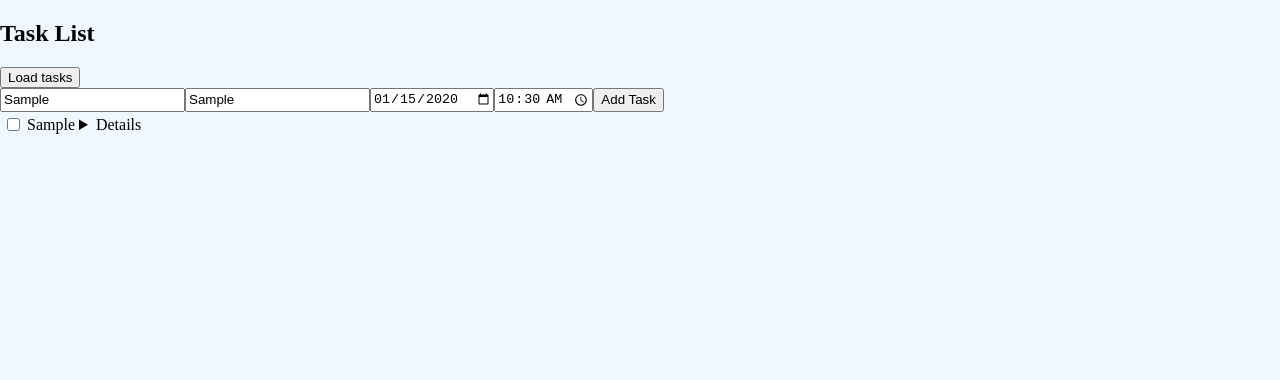
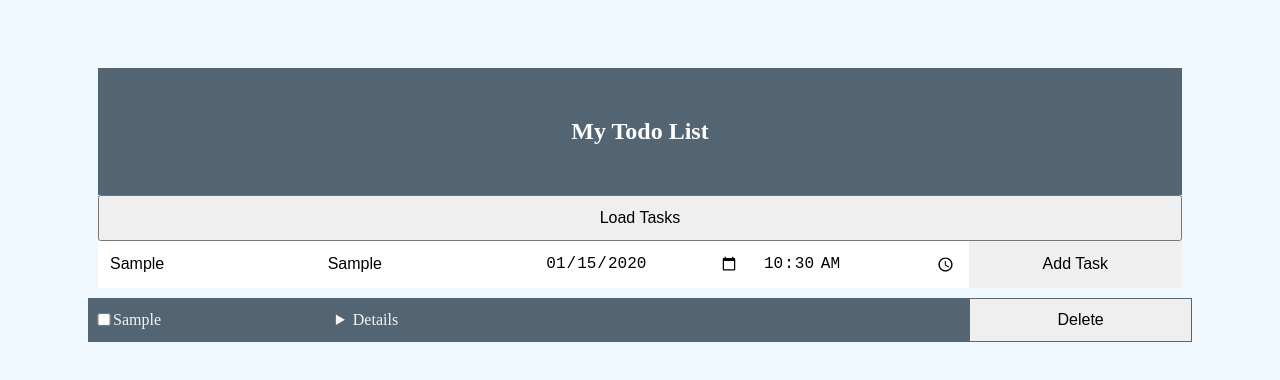
Before and after one commit to lokwani-d/neu-mis-info6150-fall-2020-assignment-6-lokwani-d, a website: page index.html in a window 1280 px wide. Both pictures are taken after typing "Sample", "Sample", "2020-01-15", "10:30" into the empty fields and a click on the button "Add Task". Drawn offline with nearby package versions, Linux system fonts and the light colour scheme; files that its build step writes are made by us from their sources.

Commit message:
adding final logic to the JS and styling in layout

```diff
--- a/index.html
+++ b/index.html
@@ -1,36 +1,37 @@
 <!DOCTYPE html>
 <html>
+
 <head>
     <title>My To-Do App</title>
     <meta charset="UTF-8" content="html">
     <link href="./dist/main.css" rel="stylesheet">
 </head>
+
 <body>
     <div class="tasksToolbar" id="tasksToolbar">
         <div class="tasksToolbar-title" id="tasksToolbar-title">
-                <h2 class="listTitle"><span>Task List</span></h2>
+            <h2 class="listTitle"><span>My Todo List</span></h2>
         </div>
+
+        <div class="baseAdd loadTask">
+            <button id="loadButton" class="loadButton" type="button" aria-label="Load Tasks">Load Tasks </button>
+        </div>
+
         <div class="flexBoxFix">
-                <div class="baseAdd loadTask">
-                    <button id="loadButton"  class="loadButton" type="button" aria-label="Load Tasks">Load tasks
-                    </button>
-                </div>
-                <div class="baseAdd addTask">
+            <div class="baseAdd addTask" id="form">
                 <input type="text" id="inputTitle" placeholder="Title...">
                 <input type="text" id="inputDescription" placeholder="Description...">
                 <input type="date" id="inputDate" placeholder="Due Date...">
                 <input type="time" id="inputTime" placeholder="Due Time...">
-                    <input type="button" id="addBtn" value="Add Task" >
-                    <!-- <button id="addButton" class="baseAddButton" type="button" aria-label="Add a task">Add a task -->
-                    <!-- </button> -->
+                <input type="button" id="addBtn" class="baseAddButton" value="Add Task">
             </div>
         </div>
 
+    </div>
     <div class="list" id="list-container">
-
     </div>
     <script src="./js/toDoScript.js"></script>
 
-        </div>
 </body>
+
 </html>
--- a/js/toDoScript.js
+++ b/js/toDoScript.js
@@ -1,49 +1,48 @@
 const contentsPath = "./../data/list.json";
 
 const container = document.getElementById("list-container");
-const table = document.createElement('table');
-const myList = document.createElement("ul");
+const table = document.createElement("table");
 const addButton = document.getElementById("addBtn");
 const loadButton = document.getElementById("loadButton");
+
 let className, contents, viewButton, dataElementTag;
-let alreadyLoaded = false;
+let alreadyLoaded, oddRow = false;
 
-addButton.addEventListener('click', () => {
+addButton.addEventListener("click", () => {
   const checkbox = document.createElement("input");
   checkbox.type = "checkbox";
-    const summary = document.createElement('summary');
-    const details =  document.createElement('details');
-    summary.innerHTML = document.getElementById('inputTitle').value;
-    details.append("Description: ", document.getElementById('inputDescription').value, document.createElement('br'));
-    details.append("Due Date: ", document.getElementById('inputDate').value, document.createElement('br'));
-    details.append("Due Time: ", document.getElementById('inputTime').value);
+  checkbox.id="check";
+  const summary = document.createElement("summary");
+  const details = document.createElement("details");
+  summary.innerHTML = document.getElementById("inputTitle").value;
+  if(summary.innerHTML === null | summary.innerHTML === ""){
+    // alert("Title can't be empty");
+    return;
+  }
+
+  details.append(
+    "Description: ",
+    document.getElementById("inputDescription").value,
+    document.createElement("br")
+  );
+  details.append(
+    "Due Date: ",
+    document.getElementById("inputDate").value,
+    document.createElement("br")
+  );
+  details.append("Due Time: ", document.getElementById("inputTime").value);
 
   this.createRow(checkbox, summary, details);
-
-    // const table=document.createElement("table");
-    // const tr = document.createElement('tr');
-    // const td1 = document.createElement('td');
-    // const td2 = document.createElement('td');
-    // const td3 = document.createElement('td');
-
-
-    // td1.appendChild(checkbox);
-    // td2.appendChild(summary);
-    // td3.appendChild(details);
-    // tr.appendChild(td1);
-    // tr.appendChild(td2);
-    // tr.appendChild(td3);
-    // container.appendChild(tr);
-
 });
 
-loadButton.addEventListener('click', (evt) => {
-    if(alreadyLoaded){
+loadButton.addEventListener("click", (evt) => {
+  if (alreadyLoaded) {
+    alert("Tasks already loaded or empty");
     return;
   }
   const xhr = new XMLHttpRequest();
-    xhr.open('GET', contentsPath);
-    xhr.addEventListener('load', (evt) =>{
+  xhr.open("GET", contentsPath);
+  xhr.addEventListener("load", (evt) => {
     contents = JSON.parse(evt.target.responseText);
     populate(contents);
     alreadyLoaded = !alreadyLoaded;
@@ -51,118 +50,73 @@ loadButton.addEventListener('click', (evt) => {
   xhr.send();
 });
 
-
 const populate = (contents) => {
-    contents.forEach(todoItem => {
+  contents.forEach((todoItem) => {
     const checkbox = document.createElement("input");
     checkbox.type = "checkbox";
+    checkbox.id="check";
 
-        const details =  document.createElement('details');
-        const summary = document.createElement('summary');
+    const details = document.createElement("details");
+    const summary = document.createElement("summary");
 
-        // const description = document.createElement('p');
-        // const date = document.createElement('p');
-        // const time = document.createElement('p');
-        summary.innerHTML= todoItem.title;
-        // description.innerHTML = todoItem.description;
-        // date.innerHTML = todoItem.date;
-        // time.innerHTML = todoItem.time;
+    summary.innerHTML = todoItem.title;
 
-        // details.appendChild(summary);
-        details.append("Description: ", todoItem.description, document.createElement('br'));
-        details.append("Due Date: ", todoItem.date, document.createElement('br'));
+    details.append(
+      "Description: ",
+      todoItem.description,
+      document.createElement("br")
+    );
+    details.append("Due Date: ", todoItem.date, document.createElement("br"));
     details.append("Due Time: ", todoItem.time);
 
     this.createRow(checkbox, summary, details);
+  });
+};
 
-        // const table=document.createElement("table");
-        // const tr = document.createElement('tr');
-        // const td1 = document.createElement('td');
-        // const td2 = document.createElement('td');
-        // const td3 = document.createElement('td');
+function createRow(checkbox, summary, details) {
+  const tr = document.createElement("tr");
+  if(oddRow){
+      tr.classList.add('oddRow');
+  }
+  else{
+    tr.classList.add('evenRow');
+
+  }
+  const td1 = document.createElement("td");
+  const td2 = document.createElement("td");
+  const td3 = document.createElement("td");
+  const td4 = document.createElement("td");
 
 
-        // td1.appendChild(checkbox);
-        // td2.appendChild(summary);
-        // td3.appendChild(details);
-        // tr.appendChild(td1);
-        // tr.appendChild(td2);
-        // tr.appendChild(td3);
-        // container.appendChild(tr);
-
-
-    });
-}
-
-function createRow(checkbox, summary, details){
-    // const table=document.createElement("table");
-    const tr = document.createElement('tr');
-    const td1 = document.createElement('td');
-    const td2 = document.createElement('td');
-    const td3 = document.createElement('td');
-
+  let deleteButton = document.createElement("button");
+  deleteButton.textContent = "Delete";
+  deleteButton.id = "deleteBtn";
 
   td1.appendChild(checkbox);
   td2.appendChild(summary);
   td3.appendChild(details);
+  td4.appendChild(deleteButton);
+
+  td1.style.width = "2%";
+  td2.style.width = "20%";
+  td4.style.width = "20%";
+
+
+  td2.classList.add('title');
+  td3.classList.add('details');
+
   tr.appendChild(td1);
   tr.appendChild(td2);
   tr.appendChild(td3);
+  tr.appendChild(td4);
+
   table.appendChild(tr);
   container.appendChild(table);
+  oddRow=!oddRow;
+
+  deleteButton.addEventListener('click', function(){deleteTask((tr.rowIndex))});
 }
-// const populate = (contents) => {
-//     contents.forEach((todoItem, i) => {
-//         row = document.createElement('tr');
-//             col = document.createElement("td");
-//             col.innerHTML = todoItem.title;
-//             col2 = document.createElement("td");
-//             col2.innerHTML = todoItem.description;
-//             col3 = document.createElement("td");
-//             col3.innerHTML = todoItem.date;
-//             col4 = document.createElement("td");
-//             col4.innerHTML = todoItem.time;
-//             col5 = document.createElement('td');
-//             col5btn = document.createElement('input');
-//             col5btn.type ="button";
-//             col5btn.value="View";
-//             col.addEventListener('click', select);
-//             col5.appendChild(col5btn);
-//             row.appendChild(col);
-//             row.appendChild(col2);
-//             row.appendChild(col3);
-//             row.appendChild(col4);
-//             row.appendChild(col5);
 
-
-//         table.appendChild(row);
-//     });
-//     container.appendChild(table);
-// }
-
-// const select = (evt) => {
-//     const target = evt.target;
-//     target.style.backgroundColor = "#69b5e4";
-// }
-
-// const populate = (contents) => {
-//     contents.forEach(Todo => {
-//         li = document.createElement('li');
-//         li.className = "title";
-//         li.innerHTML = Todo.title;
-//         const span = document.createElement('span');
-//         const textForDescription = document.createTextNode(Todo.Description);
-//         const textForDate = document.createTextNode(Todo.date);
-//         const textFortime = document.createTextNode(Todo.time);
-//         // span.innerHTML =Todo.Description;
-//         span.appendChild(textForDescription);
-//         span.appendChild(textForDate);
-//         span.appendChild(textFortime);
-//         span.id= Todo.id;
-//         // span.style.visibility = "hidden";
-//         li.appendChild(span);
-//         // container.appendChild(li);
-//         myList.appendChild(li);
-//         container.appendChild(myList);
-//     });
-// }
+const deleteTask = (row) => {
+    table.deleteRow(row);
+}
--- a/scss/layout.scss
+++ b/scss/layout.scss
@@ -1,74 +1,95 @@
-body{
-    margin: 0px;
+body {
     background-color: aliceblue;
+    padding: 50px 80px;
   }
 
   .tasksToolbar {
-    padding: 0;
+    padding: 10px;
     margin: 0;
+   }
 
-    opacity: 1;
-}
 
   .tasksToolbar .tasksToolbar-title {
     align-items: center;
-    display: flex;
+    text-align: center;
+    background-color: #536472;
+    padding: 30px 0px;
+    color: white;
+    text-align: center;
    }
-// .listTitle {
-//     color: #34373d;
-//     white-space: nowrap;
-//     overflow: hidden;
-//     text-overflow: ellipsis;
-//     font-size: 2rem;
-//     font-weight: 600;
-//     padding: 6px 8px;
-// }
-
    .flexBoxFix {
     flex-direction: column;
     display: flex;
     flex: 1;
-    overflow: hidden;
-}
+    overflow: hidden; }
 
   .baseAdd {
     overflow: hidden;
     position: relative;
     flex-shrink: 0;
-    display: flex;
-    // align-items: center;
+    display: flex; }
+
+   input {
+    border: none;
+    border-radius: 0;
+    width: 98.9%;
+    padding: 12px;
+    font-size: 16px;
   }
 
+   button{
+    padding: 12px;
+    width: 100%;
+    text-align: center;
+    font-size: 16px;
+    cursor: pointer;
+
+   }
    .baseAdd.addTask .baseAdd.loadTask {
     box-shadow: 0 17px 0 -16px #e5e5e5;
-    padding: 0 13px;
-}
+    padding: 0 13px; }
 
-// button {
-//     background: none;
-//     width: 100%;
-//     height: 100%;
-//     border: none;
-//     box-shadow: none;
-//     cursor: pointer;
-//     text-align: left;
-// }
-
-.baseAdd .baseAddButton .baseAdd .loadButton {
+  .baseAdd .baseAdd.addTask .baseAddButton .baseAdd .loadButton {
     width: 82px;
     height: 52px;
     padding: 4px;
     flex-shrink: 0;
+    cursor: pointer; }
+
+    .baseAddButton{
+        cursor: pointer;
     }
 
-// .list span {
-//     display: none;
-// }
-
-.title {
+  .details {
     cursor: pointer;
   }
 
   table{
-    border: 2px;
+    table-layout: fixed;
+    width: 100%;
+    border-spacing: 0px;
+    border-collapse: collapse;
+
   }
+  .oddRow{
+    background-color: #5b83a3;
+
+  }
+  .evenRow{
+    background-color: #536472;
+  }
+  #deleteBtn{
+    border-width: 0px;
+    border-collapse: collapse;
+    border-spacing: 0px;
+  }
+  tr td {
+    font-size: 16px;
+    color: whitesmoke;
+  }
+
+  td{
+    align-items: baseline;
+    text-align: left;
+
+  }
```
Lines whose indentation alone changed are shown as unchanged.
